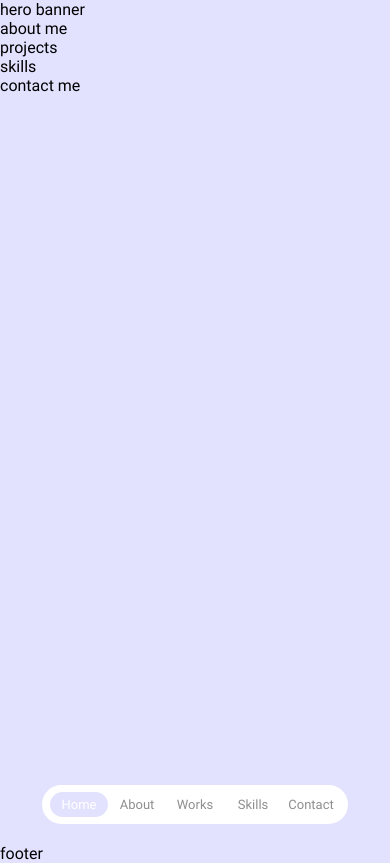
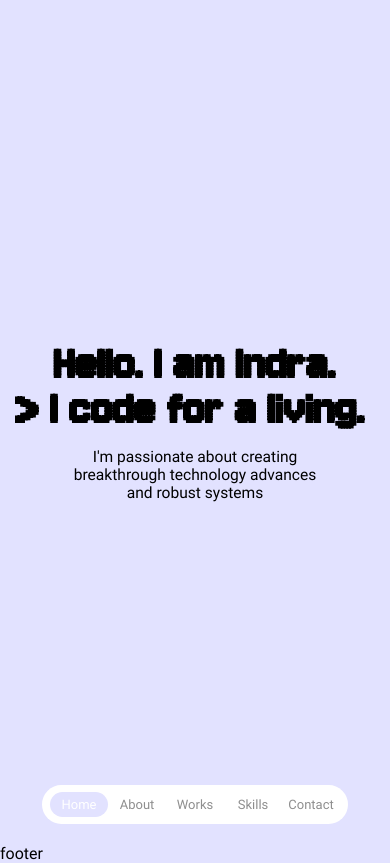
Before and after one commit to indra-oei/indraoei, a React (Vite) app: page / in a window 390 px wide. Built offline with nearby package versions, Linux system fonts and the light colour scheme.

Commit message:
UI: home page

```diff
--- a/index.html
+++ b/index.html
@@ -4,7 +4,7 @@
     <meta charset="UTF-8" />
     <link rel="icon" type="image/svg+xml" href="/vite.svg" />
     <meta name="viewport" content="width=device-width, initial-scale=1.0" />
-    <title>Indra Oei | Software Engineer</title>
+    <title>Indra Oei – Software Engineer</title>
   </head>
   <body>
     <div id="root"></div>
--- a/src/index.css
+++ b/src/index.css
@@ -28,6 +28,14 @@
   font-weight: 900;
   src: url("/Roboto/Roboto-Black.ttf");
 }
+@font-face {
+  font-family: "Jersey";
+  font-weight: 400;
+  src: url("/Jersey/Jersey10-Regular.ttf");
+}
+* {
+  box-sizing: border-box;
+}
 body {
   margin: 0px;
   font-family: "Roboto", "Inter";
--- /dev/null
+++ b/src/pages/Home/Home.module.css
@@ -0,0 +1,73 @@
+.home-page {
+  display: flex;
+  flex-direction: column;
+  justify-content: center;
+  align-items: center;
+  width: 100%;
+  height: 100vh;
+  gap: 2rem;
+}
+.heading {
+  font-family: "Jersey";
+  font-size: 8vw;
+  line-height: 70px;
+}
+.heading-typer {
+  overflow: hidden;
+  border-right: 0.1em solid orange;
+  padding-right: 5px;
+  white-space: nowrap;
+  margin: 0 auto;
+  animation: typing 3.5s steps(40, end), blink-caret 0.75s step-end infinite;
+}
+.heading,
+.short-desc {
+  text-align: center;
+  margin: 0px;
+}
+.short-desc {
+  font-size: 2vw;
+  width: 50%;
+}
+
+@media only screen and (max-width: 877px) {
+  .heading {
+    font-size: 12vw;
+  }
+  .short-desc {
+    font-size: 3vw;
+    width: 70%;
+  }
+}
+@media only screen and (max-width: 603px) {
+  .home-page {
+    padding: 10px;
+    gap: 1rem;
+  }
+  .heading {
+    font-size: 13vw;
+    line-height: 45px;
+  }
+  .short-desc {
+    font-size: 4vw;
+  }
+}
+@keyframes typing {
+  from {
+    width: 0;
+  }
+  to {
+    width: 100%;
+  }
+}
+
+/* The typewriter cursor effect */
+@keyframes blink-caret {
+  from,
+  to {
+    border-color: transparent;
+  }
+  50% {
+    border-color: orange;
+  }
+}
--- a/src/pages/Home/index.jsx
+++ b/src/pages/Home/index.jsx
@@ -1,21 +1,16 @@
+import classes from "./Home.module.css";
+
 const HomePage = () => {
   return (
-    <>
-      {/* HERO BANNER */}
-      <section>hero banner</section>
-
-      {/* ABOUT ME */}
-      <section>about me</section>
-
-      {/* PROJECTS */}
-      <section>projects</section>
-
-      {/* SKILLS */}
-      <section>skills</section>
-
-      {/* CONTACT */}
-      <section>contact me</section>
-    </>
+    <div className={classes["home-page"]}>
+      <h1 className={classes["heading"]}>
+        Hello. I am Indra. <br />
+        <p className={classes["heading-typer"]}>{">"} I code for a living.</p>
+      </h1>
+      <p className={classes["short-desc"]}>
+        {"I'm passionate about creating breakthrough technology advances"} and robust systems
+      </p>
+    </div>
   );
 };
 
```
Also changed, not shown: public/Jersey/Jersey10-Regular.ttf (added), public/Jersey/OFL.txt (added).
